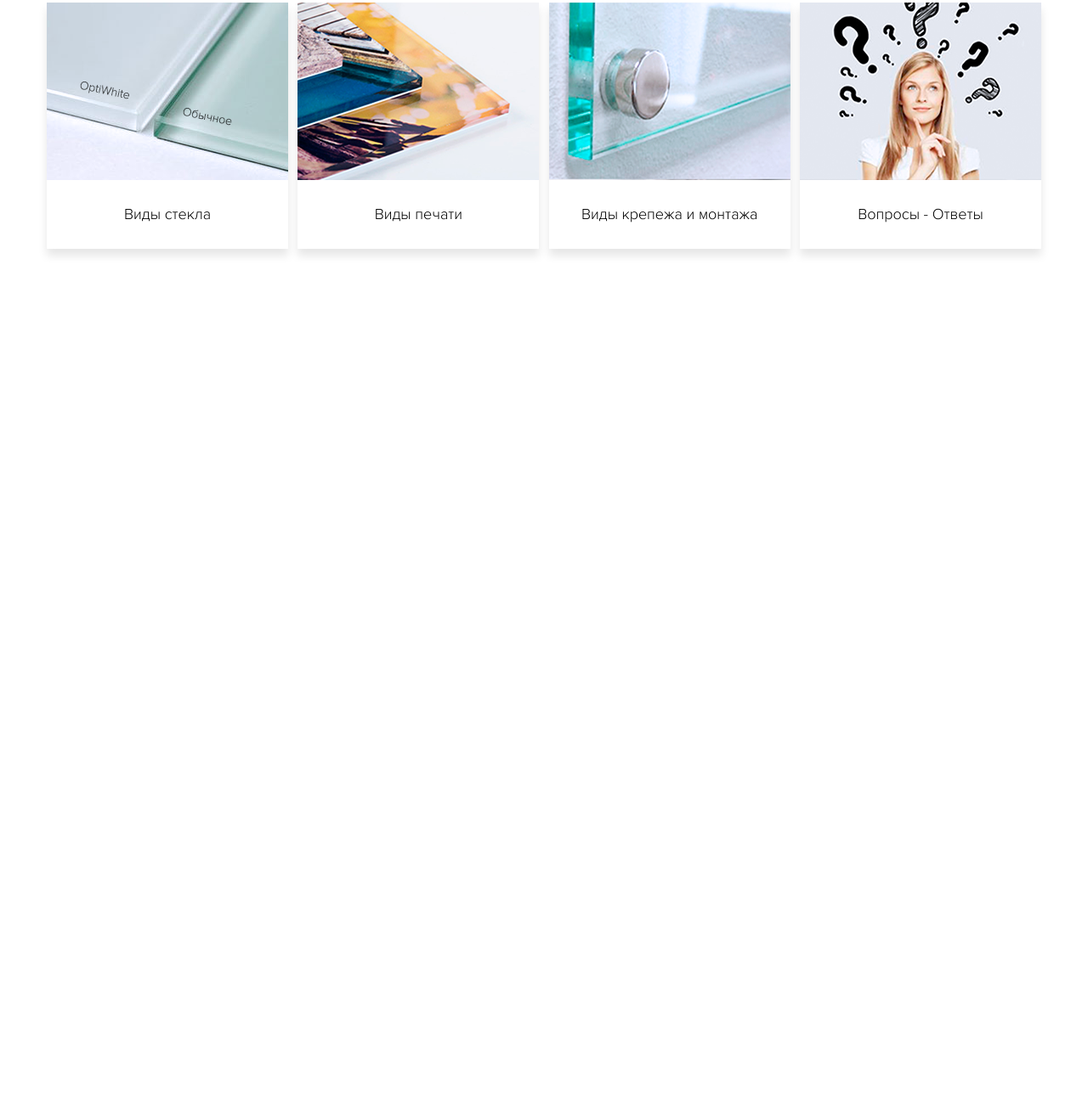
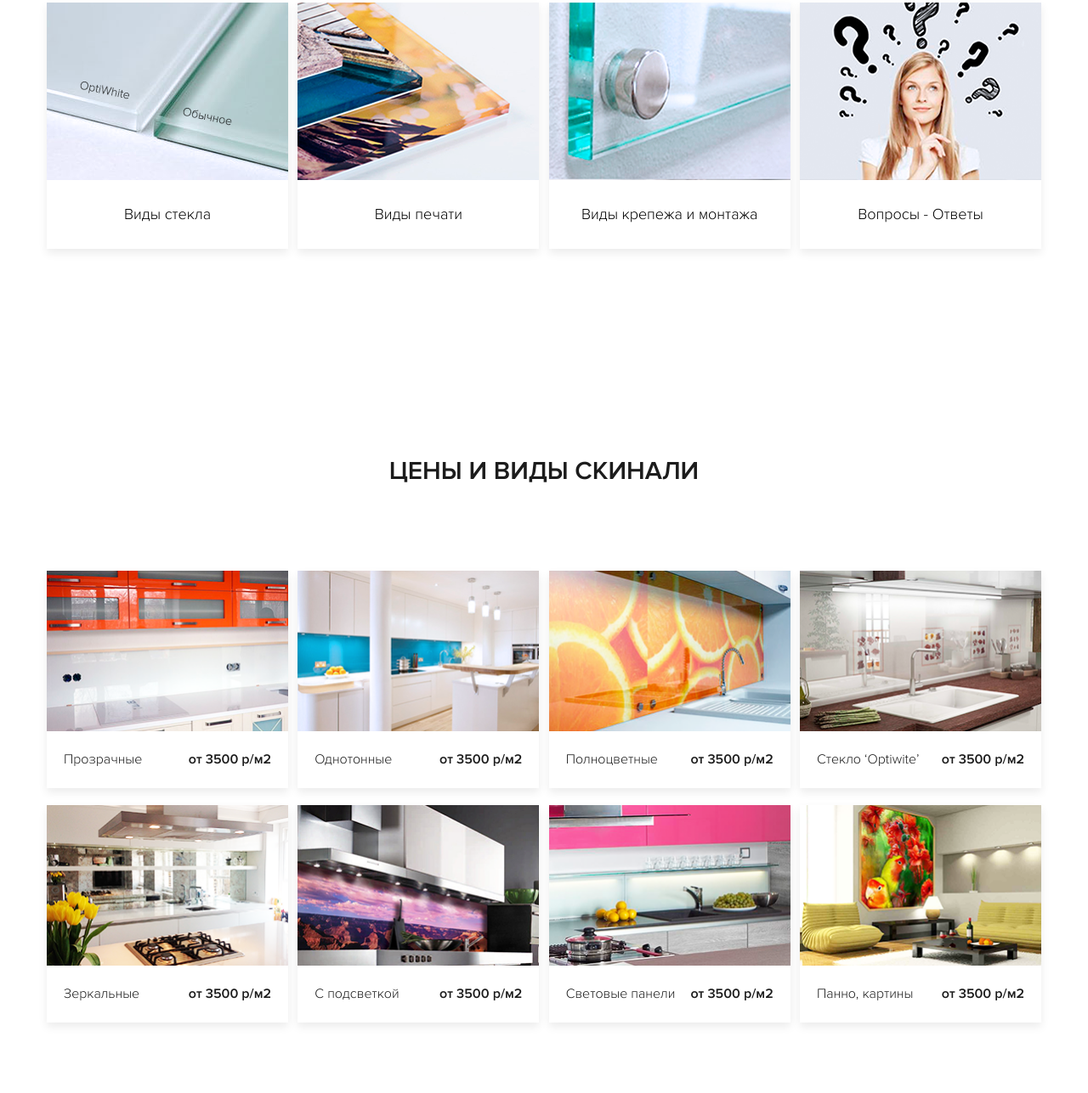
Before and after one commit to nikolay-mumyatov/fabrika, a plain HTML site: page index.html in a window 1280 px wide. Shown: the part 3718-5005 px from the top of the page at 85% size. Before the commit the page ends 4131 px from the top, so only its background shows below. Drawn offline with Linux system fonts and the light colour scheme.

Commit message:
Верска блока "Цены и виды"(.price) + адаптив.

```diff
--- a/index.html
+++ b/index.html
@@ -259,28 +259,107 @@
                     <a href="" class="blog-link__up">Читать все статьи</a>
                 </div>
                 <div class="section-group blog__gruop">
-                    <div class="section-group__item">
+                    <div class="section-group-item section-group__item">
                         <img src="img/blog/blog_1.png" alt="Виды стекла" class="section-group__img">
                         <a href="#" class="section-group__title">Виды стекла</a>
                     </div> <!-- /.section-group__item -->
 
-                    <div class="section-group__item">
+                    <div class="section-group-item section-group__item">
                         <img src="img/blog/blog_2.png" alt="Виды печати" class="section-group__img">
                         <a href="#" class="section-group__title">Виды печати</a>
                     </div> <!-- /.section-group__item -->
 
-                    <div class="section-group__item">
+                    <div class="section-group-item section-group__item">
                         <img src="img/blog/blog_3.png" alt="Виды крепежа и монтажа" class="section-group__img">
                         <a href="#" class="section-group__title">Виды крепежа и монтажа</a>
                     </div> <!-- /.section-group__item -->
 
-                    <div class="section-group__item">
+                    <div class="section-group-item section-group__item">
                         <img src="img/blog/blog_4.png" alt="Вопросы - Ответы" class="section-group__img">
                         <a href="#" class="section-group__title">Вопросы - Ответы</a>
                     </div> <!-- /.section-group__item -->
                 </div> <!-- /.section-group -->
             </div> <!-- /.container -->
         </section> <!-- /.section blog -->
+
+        <section class="section price">
+            <div class="container">
+                <h2 class="section-title section__title">Цены и виды Скинали</h2>
+                <div class="section-group">
+                    <div class="section-group-item section-group__item price__item">
+                        <img src="img/price/price_1.png" alt="" class="section-group__img">
+                        <div class="price-card price__card">
+                            <span class="price-card__name">Прозрачные</span>
+                            <span class="price-card__price">от 3500 р/м2</span>
+                        </div> <!-- /.price-card -->
+                        <button class="button price__button">Оставить заявку</button>
+                    </div> <!-- /.section-group__item -->
+
+                    <div class="section-group-item section-group__item price__item">
+                        <img src="img/price/price_2.png" alt="" class="section-group__img">
+                        <div class="price-card price__card">
+                            <span class="price-card__name">Однотонные</span>
+                            <span class="price-card__price">от 3500 р/м2</span>
+                        </div> <!-- /.price-card -->
+                        <button class="button price__button">Оставить заявку</button>
+                    </div> <!-- /.section-group__item -->
+
+                    <div class="section-group-item section-group__item price__item">
+                        <img src="img/price/price_3.png" alt="" class="section-group__img">
+                        <div class="price-card price__card">
+                            <span class="price-card__name">Полноцветные</span>
+                            <span class="price-card__price">от 3500 р/м2</span>
+                        </div> <!-- /.price-card -->
+                        <button class="button price__button">Оставить заявку</button>
+                    </div> <!-- /.section-group__item -->
+
+                    <div class="section-group-item section-group__item price__item">
+                        <img src="img/price/price_4.png" alt="" class="section-group__img">
+                        <div class="price-card price__card">
+                            <span class="price-card__name">Стекло ‘Optiwite’</span>
+                            <span class="price-card__price">от 3500 р/м2</span>
+                        </div> <!-- /.price-card -->
+                        <button class="button price__button">Оставить заявку</button>
+                    </div> <!-- /.section-group__item -->
+
+                    <div class="section-group-item section-group__item price__item">
+                        <img src="img/price/price_5.png" alt="" class="section-group__img">
+                        <div class="price-card price__card">
+                            <span class="price-card__name">Зеркальные</span>
+                            <span class="price-card__price">от 3500 р/м2</span>
+                        </div> <!-- /.price-card -->
+                        <button class="button price__button">Оставить заявку</button>
+                    </div> <!-- /.section-group__item -->
+
+                    <div class="section-group-item section-group__item price__item">
+                        <img src="img/price/price_6.png" alt="" class="section-group__img">
+                        <div class="price-card price__card">
+                            <span class="price-card__name">С подсветкой</span>
+                            <span class="price-card__price">от 3500 р/м2</span>
+                        </div> <!-- /.price-card -->
+                        <button class="button price__button">Оставить заявку</button>
+                    </div> <!-- /.section-group__item -->
+
+                    <div class="section-group-item section-group__item price__item">
+                        <img src="img/price/price_7.png" alt="" class="section-group__img">
+                        <div class="price-card price__card">
+                            <span class="price-card__name">Световые панели</span>
+                            <span class="price-card__price">от 3500 р/м2</span>
+                        </div> <!-- /.price-card -->
+                        <button class="button price__button">Оставить заявку</button>
+                    </div> <!-- /.section-group__item -->
+
+                    <div class="section-group-item section-group__item price__item">
+                        <img src="img/price/price_8.png" alt="" class="section-group__img">
+                        <div class="price-card price__card">
+                            <span class="price-card__name">Панно, картины</span>
+                            <span class="price-card__price">от 3500 р/м2</span>
+                        </div> <!-- /.price-card -->
+                        <button class="button price__button">Оставить заявку</button>
+                    </div> <!-- /.section-group__item -->
+                </div> <!-- /.section-group -->
+            </div> <!-- /.container -->
+        </section> <!-- /.section price -->
     </main>
 
     <script src="js/jquery-3.4.1.min.js"></script>
--- a/js/main.js
+++ b/js/main.js
@@ -20,3 +20,15 @@ $(function () {
         $(this).find(card_buttons).toggleClass('visible');
     });
 });
+
+
+// Появление кнопки в блоке "цены и выды".
+
+$(function () {
+    var priceCard = $('.price__item'),
+        priceButton = $('.price__button');
+
+    priceCard.on('click', function(){
+        $(this).find(priceButton).toggleClass('price__button-active');
+    });
+});
--- a/scss/_interface.scss
+++ b/scss/_interface.scss
@@ -58,13 +58,14 @@ input[type=checkbox] {
     flex-wrap: wrap;
     justify-content: space-between;
     align-items: center;
-
-    &__item {
+    &__item{
+        margin-bottom: 20px;
+    }
+    &-item {
         display: flex;
         flex-wrap: wrap;
         text-align: center;
         max-width: 284px;
-        margin-bottom: 20px;
         box-shadow: 0 5px 10px rgba(0, 0, 0, 0.08);
 
         .section-group__img {
@@ -91,6 +92,11 @@ input[type=checkbox] {
     .section-group {
         justify-content: center;
         align-items: center;
+        &__item{
+            margin-bottom: 0px;
+            margin: 20px;
+        }
+    }
 }
 
 @media (min-width: 768px) and (max-width: 991px) {
--- /dev/null
+++ b/scss/blocks/_price.scss
@@ -0,0 +1,43 @@
+.price{
+    &__item{
+        cursor: pointer;
+        position: relative;
+        overflow: hidden;
+    }
+    &__button{
+        display: block;
+        position: absolute;
+        bottom: -80px;
+        width: 100%;
+        height: 26%;
+        padding: 20px 50px;
+        transition: 0.4s ease;
+    }
+    &__button-active{
+        bottom: 0;
+    }
+
+    &-card{
+        display: flex;
+        justify-content: space-between;
+        width: 100%;
+        &__name{
+            font-size: 16px;
+        }
+        &__price{
+            font-size: 16px;
+            @include bold;
+        }
+    }
+    &__card{
+        padding: 24px 20px;
+    }
+}
+
+@media (max-width: 351px) {
+    .price{
+        &__button{
+            height: 29%;
+        }
+    }
+}
--- a/scss/style.scss
+++ b/scss/style.scss
@@ -9,3 +9,4 @@
 @import "blocks/features"; // Блок features.
 @import "blocks/catalog"; // Блок catalog.
 @import "blocks/blog"; // Блок blog.
+@import "blocks/price"; // Блок price.
```
Also changed, not shown: css/style.min.css, img/price/price_1.png (added), img/price/price_2.png (added), img/price/price_3.png (added), img/price/price_4.png (added), img/price/price_5.png (added), img/price/price_6.png (added), img/price/price_7.png (added), img/price/price_8.png (added), 1 other file.
